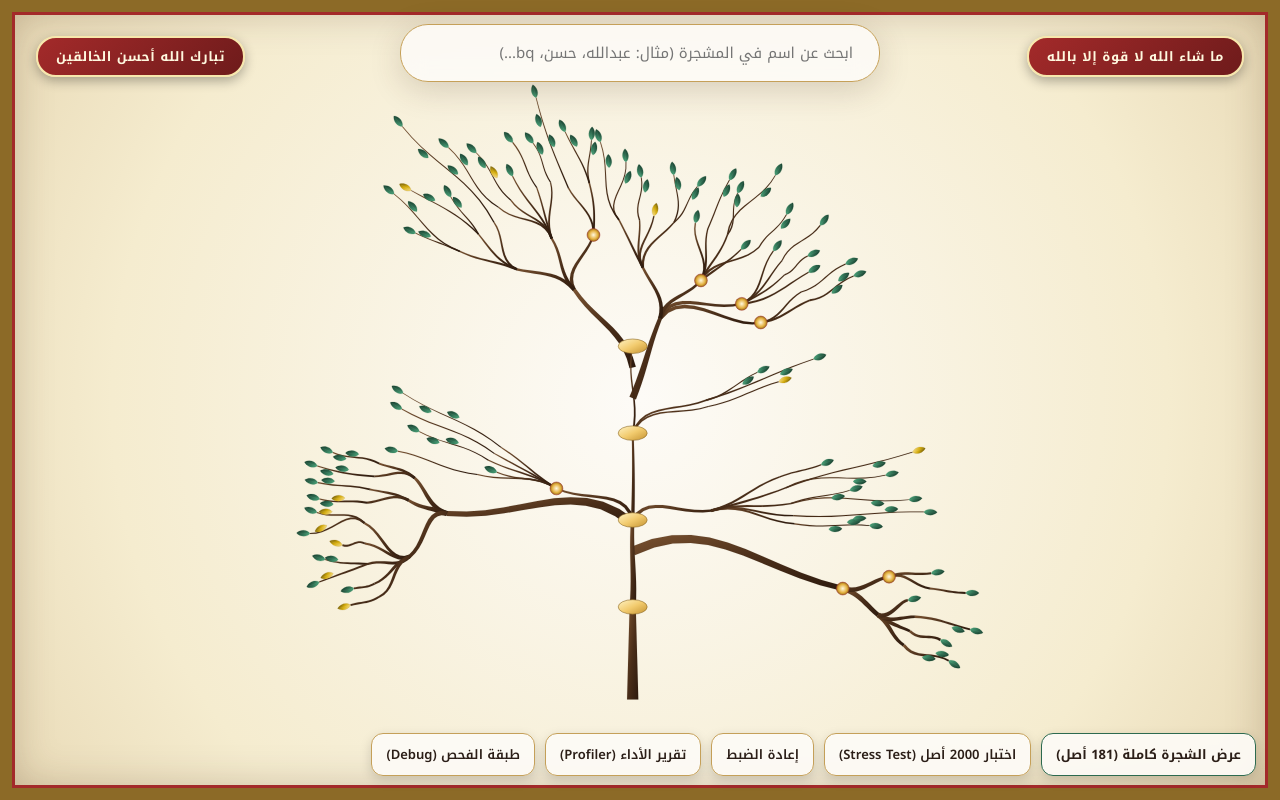
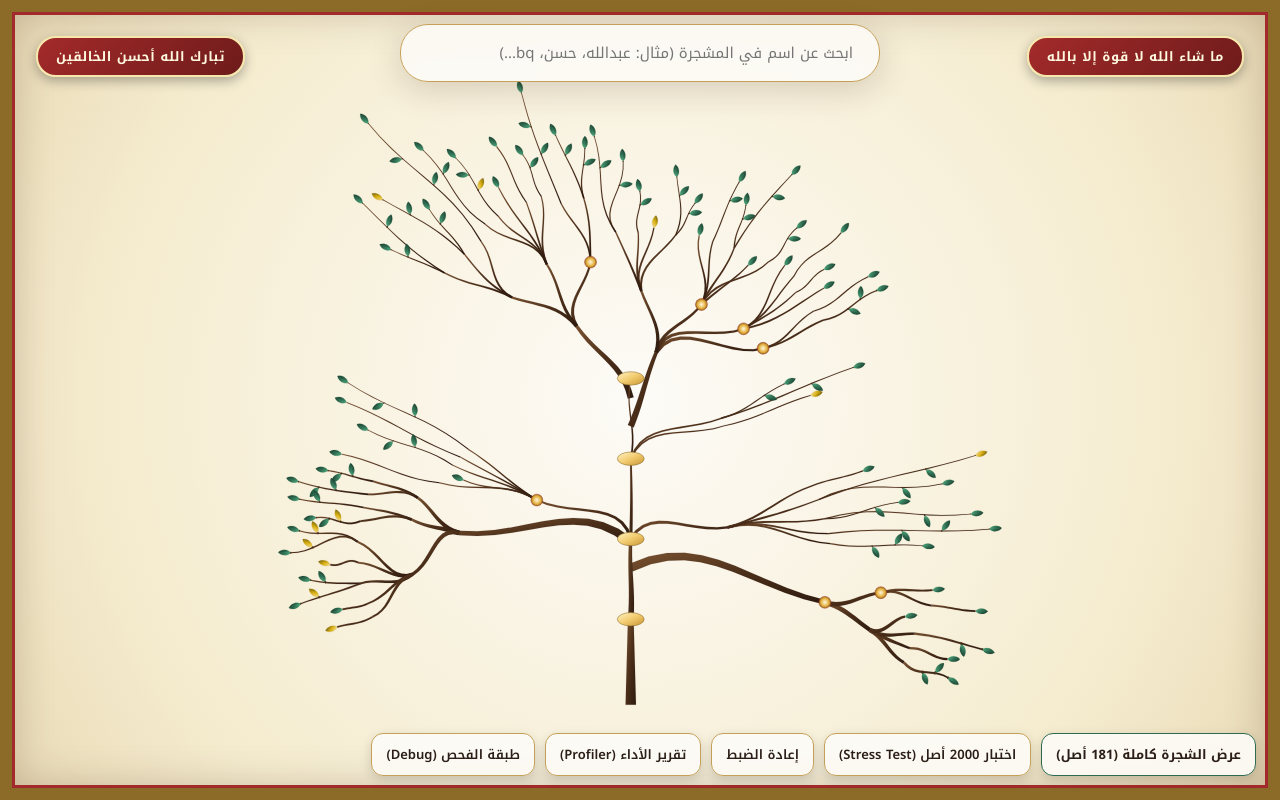
Before and after one commit to mah-creator/family_tree, a website built with Vite: page index.html in a window 1280 px wide. Built offline with nearby package versions, Linux system fonts and the light colour scheme.

Commit message:
Petiole leaf attachment; clearance and twig spacing re-derived
Cluster members were rotated to the twig tangent and pushed
perpendicular off it, so they lay PARALLEL along the branch instead of
growing out of it. The leaf path runs base (0,0) to tip (LEAF_WIDTH,0),
so the base already sits at the local origin and the offset was never
needed. Each non-terminal member now attaches its base directly to the
spine and leaves at a seeded 50-65 deg petiole angle, side alternating
down the twig, with a short stem (8% of leaf length) drawn from spine
point to leaf base at the twig's tip width. The t=1.0 member keeps the
tangent with no petiole - botanically right and what the poster shows.

Both knock-ons re-derived from geometry rather than taken as numbers:

- Clearance in R_min. Angled leaves project ACROSS the twig instead of
  along it. Measured per-twig perpendicular extent on built layouts:
  median 41-88, p90 ~140, max ~160; worst-case algebra gives 145.
  Sizing every slot for the maximum is far too conservative, because
  R_min scales the whole canopy off this one number. Measured trade at
  1,128 leaves: clearance 75 -> fill 15.3 / aspect 1.18 / 1713 leaf
  collisions; 100 -> 14.2 / 1.19 / 1136; 145 -> 11.4 / 1.43 / 778;
  175 -> 10.0 / 1.57 / 624. Chose 100 (~p75): a third off leaf
  collisions for about one point of fill. Outliers past it are
  relaxation's job.
- Along-twig spacing. An angled leaf occupies LEAF_WIDTH * cos(angle)
  of the twig axis rather than its full length, so the flat 58px floor
  was over-strict: now derived, 39px. Shorter twigs partly offset the
  clearance increase.

Worth recording: petioles alone barely moved leaf collisions
(1821 -> 1713 at matched clearance). They fix how the attachment READS;
the collision reduction comes from the clearance increase spreading
things out. Two separate effects that this change bundles.

check_invariants now compares achieved twig spacing against the derived
floor instead of a copied 55px, which went stale the moment the floor
was re-derived.

Co-Authored-By: Claude Opus 5 <noreply@anthropic.com>

```diff
--- a/src/leafGeometry.js
+++ b/src/leafGeometry.js
@@ -22,7 +22,6 @@ const BASE_LEAF_WIDTH = 46;
 const BASE_LEAF_HEIGHT = 23;
 const BASE_MIN_CENTER_DIST = 38;
 const BASE_TWIG_CLEARANCE = 52;
-const BASE_TWIG_MIN_SPACING = 40;
 
 export const LEAF_WIDTH = Math.round(BASE_LEAF_WIDTH * LEAF_SCALE);
 export const LEAF_HEIGHT = Math.round(BASE_LEAF_HEIGHT * LEAF_SCALE);
@@ -40,8 +39,45 @@ export const LEAF_MIN_CENTER_DIST = Math.round(BASE_MIN_CENTER_DIST * LEAF_SCALE
  */
 export const TWIG_ANGULAR_CLEARANCE = Math.round(BASE_TWIG_CLEARANCE * LEAF_SCALE);
 
-/** Minimum along-twig spacing between adjacent cluster members. */
-export const TWIG_MIN_SPACING_PX = Math.round(BASE_TWIG_MIN_SPACING * LEAF_SCALE);
+export const PETIOLE_ANGLE_MIN = (50 * Math.PI) / 180;
+export const PETIOLE_ANGLE_MAX = (65 * Math.PI) / 180;
+export const PETIOLE_LEN_FRAC = 0.08; // of leaf length
+
+/**
+ * Minimum along-twig spacing between adjacent cluster members. Derived from
+ * how much of the twig axis an angled leaf actually occupies: standing off at
+ * a petiole angle, a leaf projects LEAF_WIDTH * cos(angle) along the axis
+ * instead of its full length, so the flat 58px (leaf-height-derived, from when
+ * leaves lay parallel along the twig) is over-strict. Shorter twigs partly
+ * offset the clearance increase that the same change forces on R_min.
+ */
+export const TWIG_MIN_SPACING_PX = Math.round(
+  LEAF_WIDTH * Math.cos(PETIOLE_ANGLE_MIN) * 0.9
+);
 
 /** Scales the font ramp in leafRenderer so text keeps pace with the leaf. */
 export const LEAF_FONT_SCALE = LEAF_SCALE;
+
+// ---- Petiole attachment ----------------------------------------------------
+// Cluster leaves leave the twig at an angle on a short stem, rather than lying
+// parallel along it. Angles in radians; the tip leaf uses none.
+
+/**
+ * Clearance per angular slot in R_min: how wide a twig is across its own axis
+ * now that its leaves stand off at a petiole angle rather than lying along it.
+ *
+ * Measured from built layouts, the actual per-twig perpendicular extent runs
+ * median 41-88, p90 ~140, max ~160. Sizing every slot for the maximum (or the
+ * 145 the worst-case algebra gives) is far too conservative: it doubles the
+ * canopy radius, halves canopy fill (15.3% -> 11.4% at 1,128 leaves) and
+ * pushes the aspect ratio from 1.18 to 1.43, because R_min scales the entire
+ * canopy off this one number. Measured trade at 1,128 leaves:
+ *   clearance  75 -> fill 15.3, aspect 1.18, leaf collisions 1713
+ *             100 -> fill 14.2, aspect 1.19, leaf collisions 1136
+ *             145 -> fill 11.4, aspect 1.43, leaf collisions  778
+ *             175 -> fill 10.0, aspect 1.57, leaf collisions  624
+ * 100 sits at roughly the p75 extent and takes a third off leaf collisions
+ * for about one point of fill. Outliers past it are relaxation's job, not
+ * something to size the whole canopy around.
+ */
+export const TWIG_CROSS_EXTENT = 100;
--- a/src/main.js
+++ b/src/main.js
@@ -211,6 +211,22 @@ function renderTree(treeData) {
       const angleDeg = ((node.exitTangent || 0) * 180) / Math.PI;
       nodeEl = createLeafNode(node, tipX, tipY, angleDeg, true);
       nodeEl.setAttribute('data-depth', node.depth);
+
+      // Petiole: the short stem from the twig spine to the leaf base. Only
+      // cluster members that stand off at an angle have one; the tip leaf
+      // continues the twig directly.
+      if (node.petioleFrom) {
+        const stem = document.createElementNS('http://www.w3.org/2000/svg', 'line');
+        stem.setAttribute('x1', node.petioleFrom.x);
+        stem.setAttribute('y1', node.petioleFrom.y);
+        stem.setAttribute('x2', tipX);
+        stem.setAttribute('y2', tipY);
+        stem.setAttribute('stroke', '#4A2E19');
+        stem.setAttribute('stroke-width', Math.max(1, (node.parent && node.parent.tipWidth) || 1.5));
+        stem.setAttribute('stroke-linecap', 'round');
+        stem.setAttribute('class', 'petiole');
+        branchesLayer.appendChild(stem);
+      }
     }
 
     if (nodeEl) {
--- a/src/treeLayout.js
+++ b/src/treeLayout.js
@@ -1,6 +1,7 @@
 import * as d3 from 'd3';
 import {
-  LEAF_HEIGHT, TWIG_MIN_SPACING_PX, TWIG_ANGULAR_CLEARANCE
+  LEAF_HEIGHT, LEAF_WIDTH, TWIG_MIN_SPACING_PX, TWIG_CROSS_EXTENT,
+  PETIOLE_ANGLE_MIN, PETIOLE_ANGLE_MAX, PETIOLE_LEN_FRAC
 } from './leafGeometry.js';
 
 /**
@@ -597,7 +598,7 @@ export function buildBotanicalLayout(treeData, options = {}) {
   // N is twig count, not leaf count — a twig with alternating clustered
   // members is wider than one leaf. Clearance and leaf size live in
   // leafGeometry.js, so scaling the leaf widens the radius.
-  const R_min = (TWIG_ANGULAR_CLEARANCE * (N / bandCount)) / (sectorWidthRad * radialBands[0]);
+  const R_min = (TWIG_CROSS_EXTENT * (N / bandCount)) / (sectorWidthRad * radialBands[0]);
 
   // R_min IS the radius at which the tightest band clears, so the radius is
   // R_min plus a margin, rather than the old "divide by 0.74 a second time
@@ -1120,16 +1121,27 @@ function applyTwigMemberSampling(twigs, grassClampY) {
       const s = sampled[i];
       const isTip = i === members.length - 1;
       const sign = (i % 2 === 0) ? 1 : -1;
-      const nudgeFrac = 0.35 + seedHash(member.data.id + '_twigSide') * 0.25; // 0.35-0.6 of leaf height
-      const nudgePx = isTip ? 0 : nudgeFrac * TWIG_LEAF_HEIGHT_PX;
-      const nx = Math.cos(s.tangent + Math.PI / 2);
-      const ny = Math.sin(s.tangent + Math.PI / 2);
-      member.x3 = s.x + nx * nudgePx * sign;
-      // Same grass-line ceiling the representative's own placement enforces
-      // (treeLayout.js's leaf-placement block) — an S-curve's droop/bulge can
-      // otherwise carry an intermediate sample below the clamped tip.
-      member.y3 = Math.min(s.y + ny * nudgePx * sign, grassClampY);
-      member.exitTangent = s.tangent;
+
+      // Petiole attachment. Members used to be rotated to the twig tangent and
+      // pushed perpendicular off it, so they lay PARALLEL along the branch
+      // rather than growing out of it. The leaf path runs base (0,0) to tip
+      // (LEAF_WIDTH, 0), so its base already sits at the local origin and the
+      // perpendicular offset was never needed: the base attaches directly to
+      // the spine, and the leaf leaves at an angle on its own short stem, as
+      // in the reference. The tip member keeps the tangent with no petiole
+      // angle — botanically right, and what the poster shows.
+      const petioleAngle = isTip ? 0 :
+        (PETIOLE_ANGLE_MIN + seedHash(member.data.id + '_petiole') *
+          (PETIOLE_ANGLE_MAX - PETIOLE_ANGLE_MIN)) * sign;
+      const dir = s.tangent + petioleAngle;
+      const petioleLen = isTip ? 0 : PETIOLE_LEN_FRAC * LEAF_WIDTH;
+
+      // Spine attachment point (where the petiole meets the branch).
+      member.petioleFrom = { x: s.x, y: Math.min(s.y, grassClampY) };
+      member.x3 = member.petioleFrom.x + Math.cos(dir) * petioleLen;
+      // Same grass-line ceiling the representative's own placement enforces.
+      member.y3 = Math.min(member.petioleFrom.y + Math.sin(dir) * petioleLen, grassClampY);
+      member.exitTangent = dir;
       // LineageTracer reads .x/.y (not .x3/.y3) for its ancestor path — every
       // other node type gets these set inside computeSCurveSpineGeometry /
       // computeTrunkSpineGeometry, which non-representative members skip.
```
Also changed, not shown: scripts/check_invariants.mjs (+7 -3 lines), dist/index.html.
